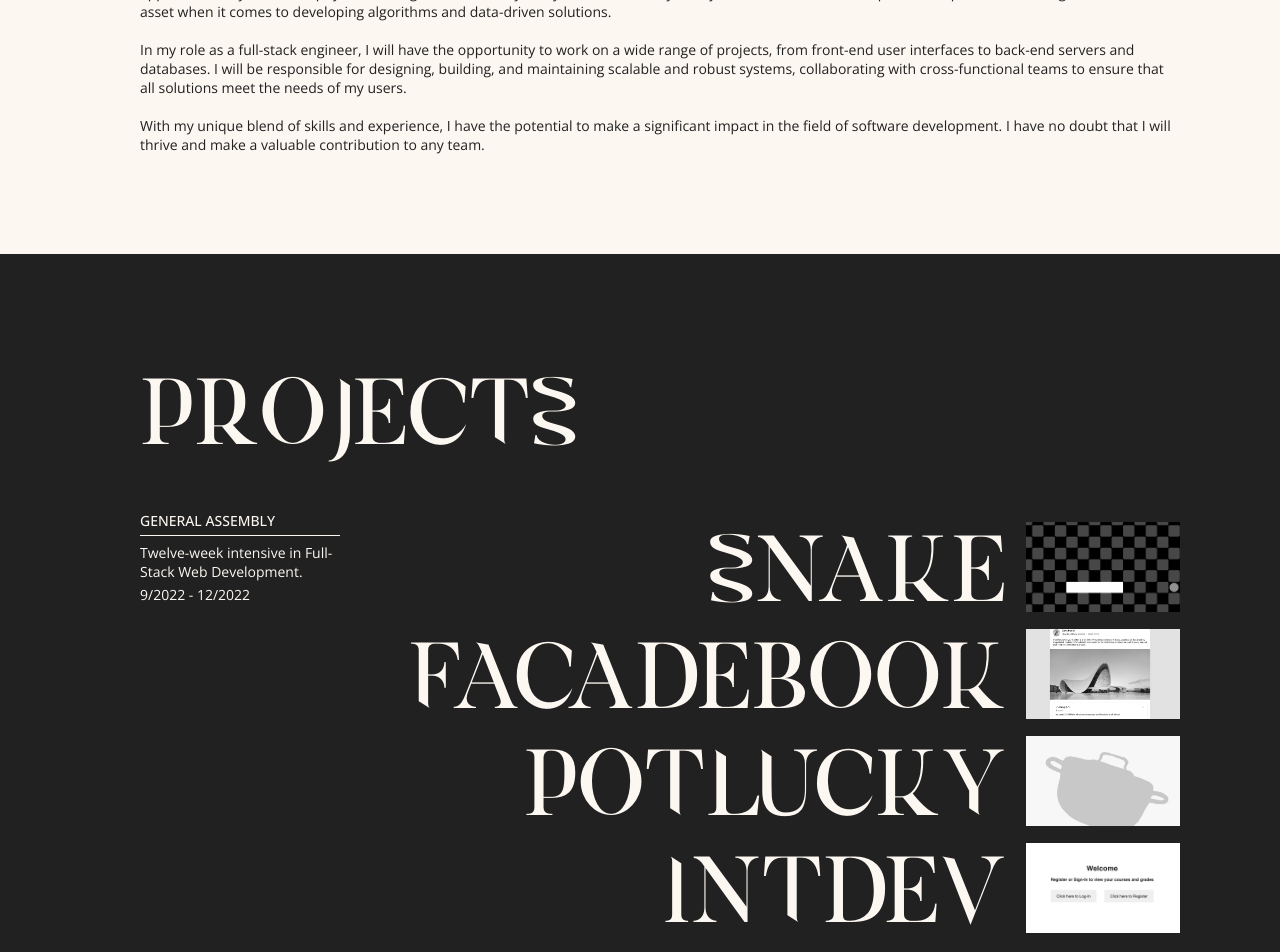
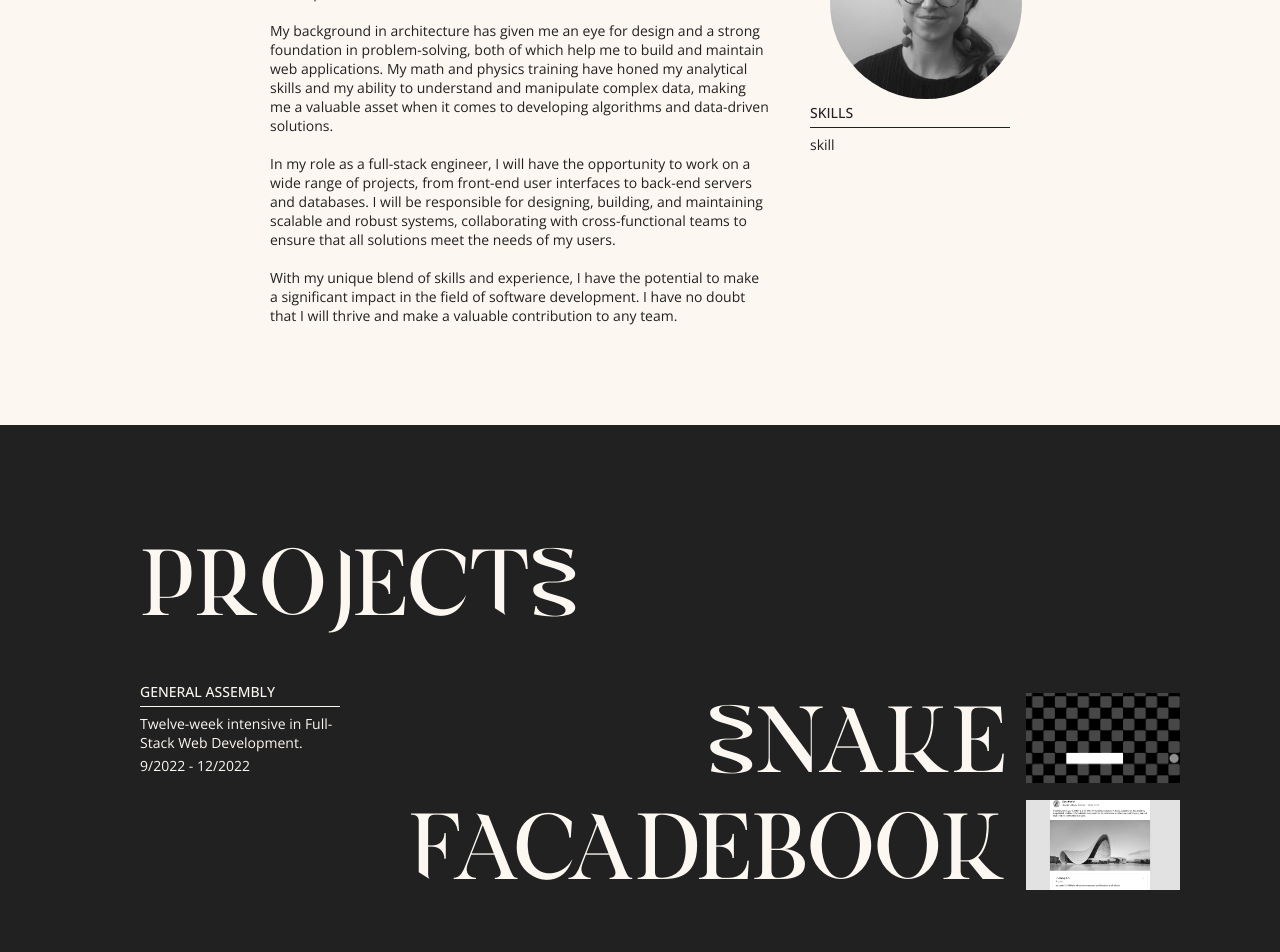
Before and after one commit to ajluc/amaya-portfolio, a React (Create React App) app: page / in a window 1280 px wide. Shown: the part 1100-2052 px from the top of the page. Built offline with nearby package versions, Linux system fonts and the light colour scheme.

Commit message:
rough pass at adding image to about section

```diff
--- a/src/components/About.jsx
+++ b/src/components/About.jsx
@@ -1,8 +1,12 @@
+import bioPic from "../images/Amaya-Lucas.png"
+
 const About = () => {
   return (
     <div className="light" id="about">
       <div className="container">
         <p className="text-hero fade">a<span className="text-shino">b</span>out</p>
+        <div style={{display: "flex", flexDirection: "row",  justifyContent: "center"}}>
+          <div style={{width: '500px', marginRight: '40px'}}>
             <p>As a full-stack engineer with a background in architecture, math, and physics, I bring a unique and valuable skill set to the table. My understanding of complex systems and my ability to think critically and creatively make me well-suited to tackle the challenges of modern software development.</p>
             <br/>
             <p>My background in architecture has given me an eye for design and a strong foundation in problem-solving, both of which help me to build and maintain web applications. My math and physics training have honed my analytical skills and my ability to understand and manipulate complex data, making me a valuable asset when it comes to developing algorithms and data-driven solutions.</p>
@@ -11,6 +15,16 @@ const About = () => {
             <br/>
             <p>With my unique blend of skills and experience, I have the potential to make a significant impact in the field of software development. I have no doubt that I will thrive and make a valuable contribution to any team.</p>
           </div>
+          <div>
+            <img src={bioPic} className="thumbnail" style={{height: '15vw', width: '15vw', borderRadius: "50%"}}/>
+            <div style={{width: '200px', marginRight: '40px'}}>
+                <div>
+                  <p className="text-header-dark">Skills</p>
+                    <p className="text-body">skill</p>
+                </div></div>
+          </div>
+        </div>
+      </div>
     </div>
   )
 }
--- a/src/components/Projects.jsx
+++ b/src/components/Projects.jsx
@@ -44,28 +44,28 @@ const GAProjectList = [
     github: "https://github.com/ajluc/facadebook",
     thumbnail: facadebook
   },
-  {
-    name: 'potlucky',
-    title: <p className="text-hero link"><span className="text-shino">p</span>otluc<span className="text-shino">k</span>y</p>,
-    description:
-      "A platform for event planning and coordination. Guests can RSVP, indicate what they are bringing, and leave comments.",
-    skills: ['Javascript', 'React.js', 'CSS3', 'HTML5', 'Styled Components'],
-    url: "https://feelingpotlucky.herokuapp.com/",
-    github: "https://github.com/ralicynf/potlucky-front-end",
-    thumbnail: potlucky
+  // {
+  //   name: 'potlucky',
+  //   title: <p className="text-hero link"><span className="text-shino">p</span>otluc<span className="text-shino">k</span>y</p>,
+  //   description:
+  //     "A platform for event planning and coordination. Guests can RSVP, indicate what they are bringing, and leave comments.",
+  //   skills: ['Javascript', 'React.js', 'CSS3', 'HTML5', 'Styled Components'],
+  //   url: "https://feelingpotlucky.herokuapp.com/",
+  //   github: "https://github.com/ralicynf/potlucky-front-end",
+  //   thumbnail: potlucky
 
-  },
-  {
-    name: 'intdev',
-    title: <p className="text-hero link">intdev</p>,
-    description:
-      "Take your education into your own hands. IntDev is a platform for academic institutions that allows students to keep track of their transcripts, join classes, and even update their own grades.",
-    skills: ['Javascript', 'React.js', 'CSS3', 'HTML5', 'Styled Components'],
-    url: "https://intdev.herokuapp.com/",
-    github: "https://github.com/OliviaSchwartz/Transcript-Hackathon-Front",
-    thumbnail: intdev
+  // },
+  // {
+  //   name: 'intdev',
+  //   title: <p className="text-hero link">intdev</p>,
+  //   description:
+  //     "Take your education into your own hands. IntDev is a platform for academic institutions that allows students to keep track of their transcripts, join classes, and even update their own grades.",
+  //   skills: ['Javascript', 'React.js', 'CSS3', 'HTML5', 'Styled Components'],
+  //   url: "https://intdev.herokuapp.com/",
+  //   github: "https://github.com/OliviaSchwartz/Transcript-Hackathon-Front",
+  //   thumbnail: intdev
 
-  },
+  // },
 ]
 
 const detailsOpen = () => {
```
Also changed, not shown: src/images/Amaya-Lucas.png (added). Lines whose indentation alone changed are shown as unchanged.
